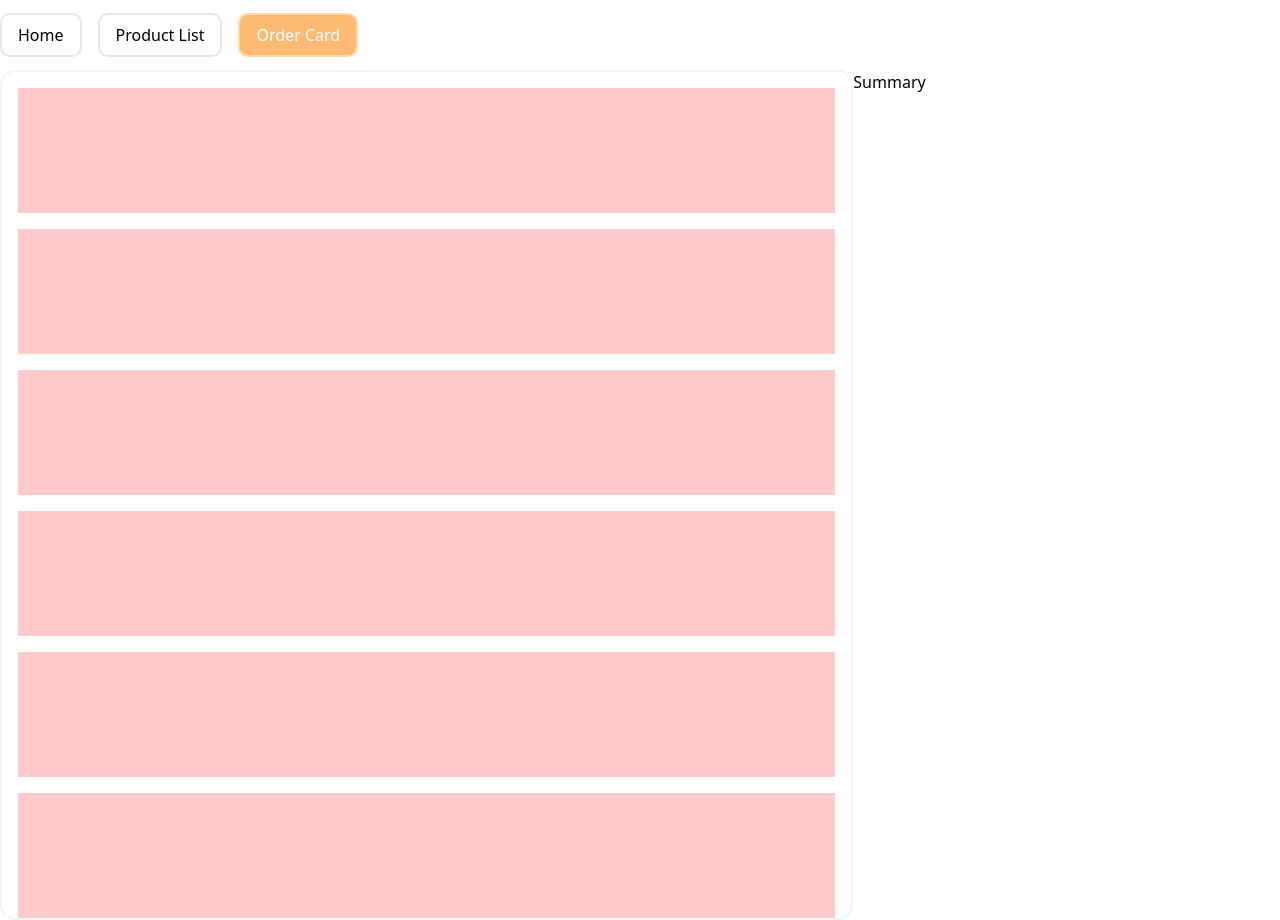
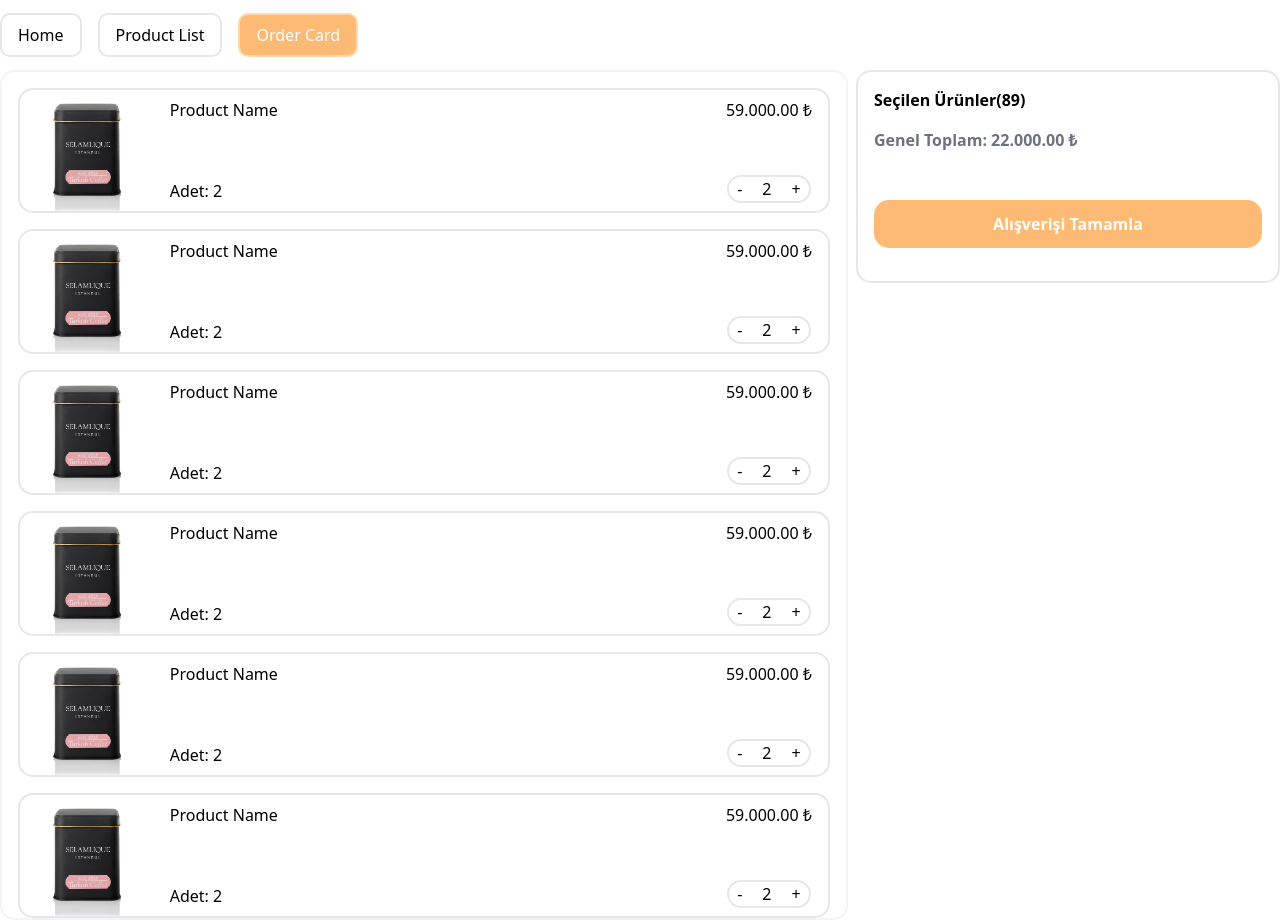
Before and after one commit to nurovic/d-shop, a Vue app: page /order-card in a window 1280 px wide. Built offline with nearby package versions, Linux system fonts and the light colour scheme.

Commit message:
order card components

```diff
--- a/src/components/OrderCard/OrderCardListItem.vue
+++ b/src/components/OrderCard/OrderCardListItem.vue
@@ -1,8 +1,26 @@
 <template lang="">
     <div
-    class="h-[125px]  bg-red-200 mb-4"
+    class="h-[125px] w-full flex border-2 rounded-[15px] mb-4"
     >
-
+        <div class="w-1/5">
+            <img src="@/assets/s.jpg" class="object-cover w-full h-full rounded-[15px]" alt="">
+        </div>
+        <!--  -->
+        <div class="flex w-full justify-between px-4">
+            <div class='py-2 h-full flex flex-col justify-between'>
+            <div>Product Name</div>
+            <div>Adet: 2</div>
+        </div>
+        <!--  -->
+        <div class="py-2 h-full items-center flex flex-col justify-between">
+            <div>59.000.00 ₺</div>
+            <div class="flex border-2 rounded-full px-2 border-gray-200">
+                <div>-</div>
+                <div class="mx-5">2</div>
+                <div>+</div>
+            </div>
+        </div>
+        </div>
     </div>
 </template>
 <script setup>
--- a/src/components/OrderCard/OrderCardSummary.vue
+++ b/src/components/OrderCard/OrderCardSummary.vue
@@ -1,6 +1,12 @@
 <template lang="">
-    <div>
-        Summary
+    <div class="w-1/3 ml-2 border-2 border-gray-200 rounded-[15px] p-4 h-1/4">
+        <div class="font-[700]">Seçilen Ürünler(89)</div>
+        <div class="mt-4">
+            <div class="font-[700] text-gray-500">Genel Toplam: 22.000.00 ₺</div>
+        </div>
+        <div class="flex justify-center font-[800] h-12 rounded-[15px] items-center mt-12 w-full bg-orange-300 text-white ">
+            Alışverişi Tamamla
+        </div>
     </div>
 </template>
 <script>
```
Also changed, not shown: src/assets/s.jpg (added).
